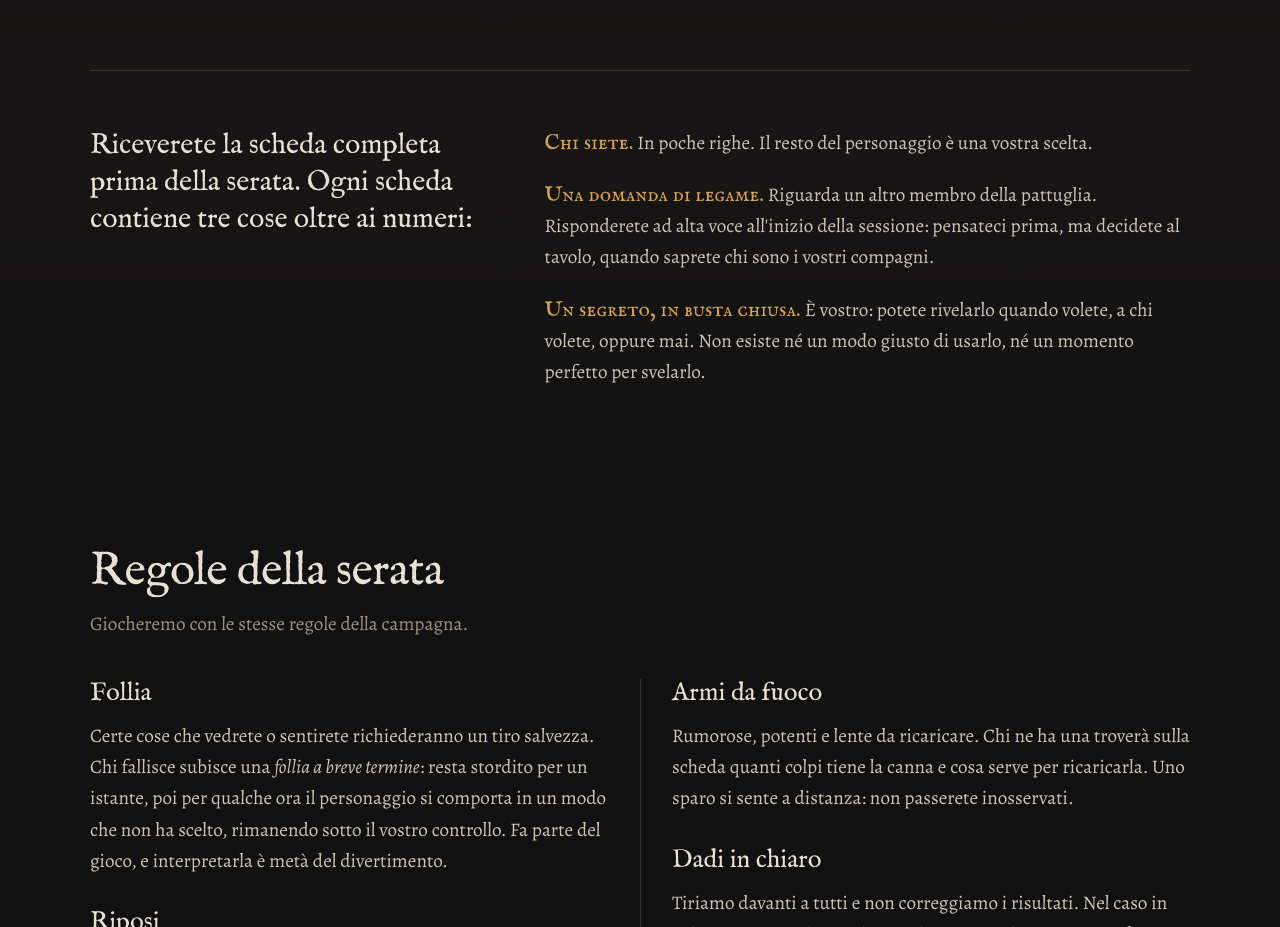
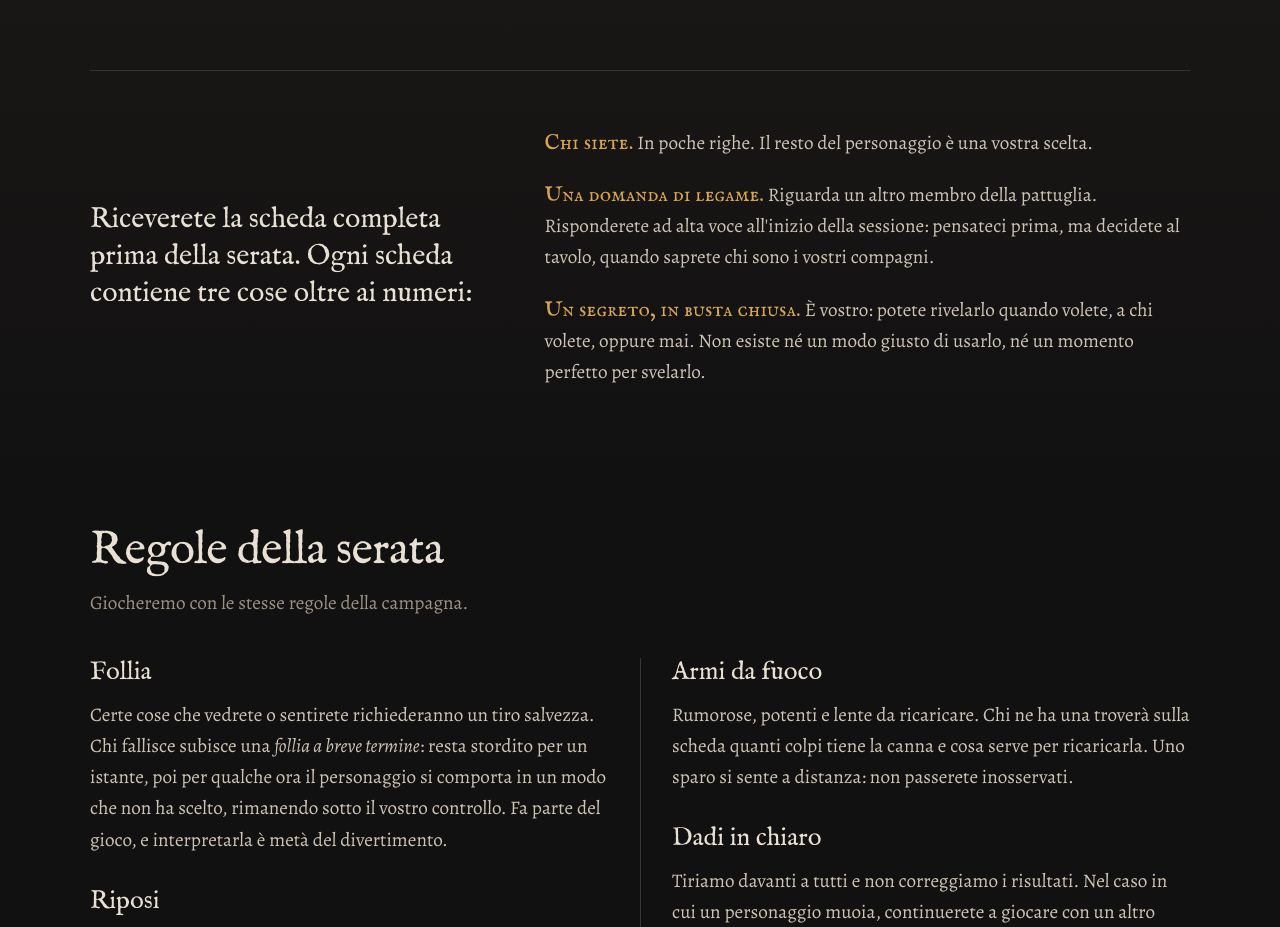
Before and after one commit to EOSgithub/cenere-e-tiglio, a plain HTML site: page index.html in a window 1280 px wide. Shown: the part 5740-6667 px from the top of the page. Drawn offline with Linux system fonts and the light colour scheme.

Commit message:
Riceverete la scheda: centrata in verticale sui tre punti a destra
Co-Authored-By: Claude Opus 5.5 <noreply@anthropic.com>

```diff
--- a/assets/style.css
+++ b/assets/style.css
@@ -404,8 +404,9 @@ p, li, dd { text-wrap: pretty; }
   border-top: 1px solid var(--line);
   padding-top: clamp(2.5rem, 5vw, 3.5rem);
 }
-.sheet__intro { font: 400 clamp(1.4rem, .9rem + 1.1vw, 2rem)/1.3 var(--display); color: var(--text); }
+.sheet__intro { font: 400 clamp(1.4rem, .9rem + 1.1vw, 2rem)/1.3 var(--display); color: var(--text); align-self: center; margin: 0; }
 .sheet__list p { color: var(--text-2); margin-bottom: 1.1em; }
+.sheet__list p:last-child { margin-bottom: 0; }
 .sheet__list b, .asks__list strong { font: 400 1.1em/1 var(--display-sc); color: var(--accent); letter-spacing: .01em; }
 @media (max-width: 860px) { .sheet { grid-template-columns: 1fr; } }
 
```
